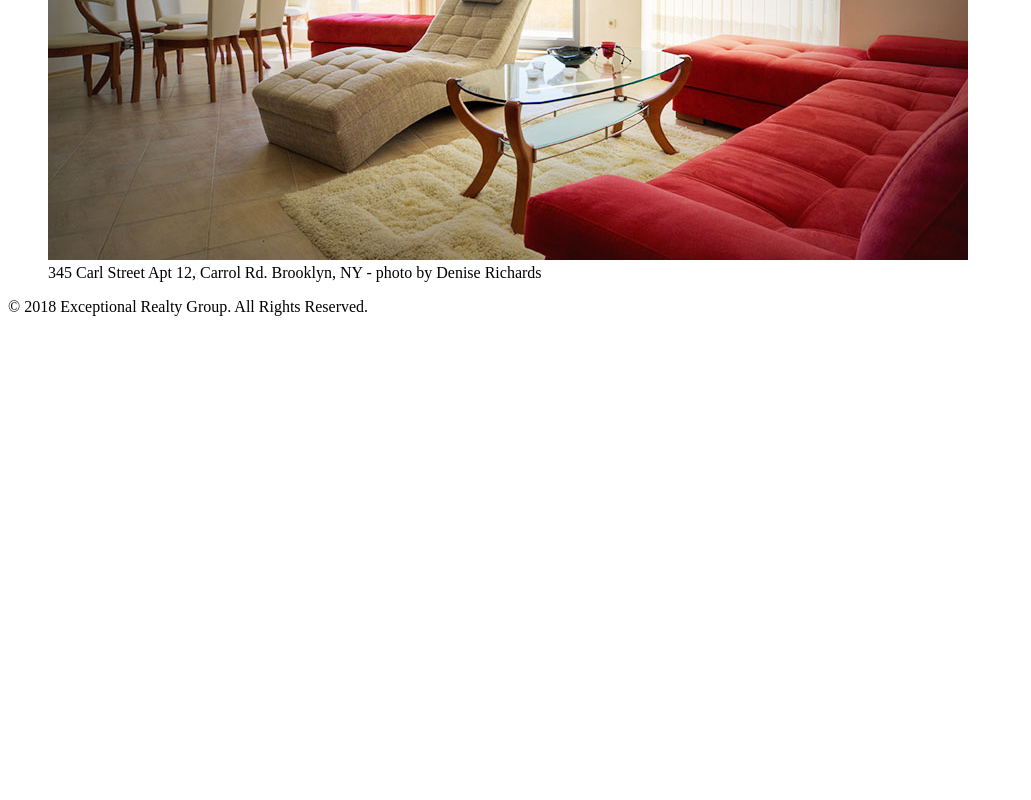
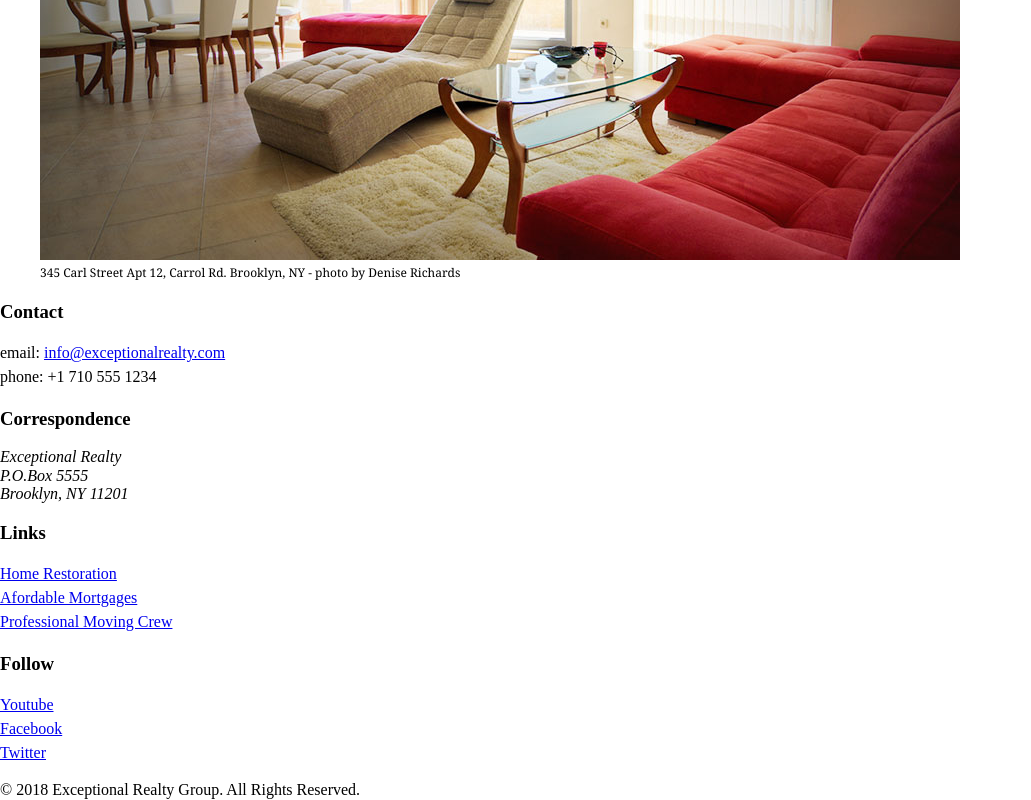
Before and after one commit to yuanxizhang/exceptional-realty, a plain HTML site: page index.html in a window 1280 px wide. Shown: the part 672-1472 px from the top of the page, without its empty margins (0-1031 px from the left). Before the commit the page ends 996 px from the top, so only its background shows below. Drawn offline with nearby package versions, Linux system fonts and the light colour scheme.

Commit message:
add external css file and connect it to project

```diff
--- a/css/style2.css
+++ b/css/style2.css
@@ -40,3 +40,16 @@
   background-color: #ddd;
   color: black;
 }
+
+P {
+  font-size: 1em;
+  line-height: 1.5em
+}
+
+figcaption {
+  Font-weight: normal;
+  font-size: 0.75em;
+  line-height: 1.5em;
+  font-family: Georgia, "New Rimes Roman", serif;
+  color: #000000;
+}
--- a/index.html
+++ b/index.html
@@ -8,7 +8,8 @@
 	<meta name="viewport" content="width=device-width, initial-scale=1.0">
 	<link href="https://fonts.googleapis.com/css?family=Monoton" rel="stylesheet">
 	<link rel="stylesheet" type="text/css" href="css/style2.css">
-
+	<link rel="stylesheet" href="https://cdnjs.cloudflare.com/ajax/libs/normalize/8.0.1/normalize.min.css">
+	<script src="https://cdnjs.cloudflare.com/ajax/libs/materialize/1.0.0/css/materialize.min.css"></script>
 	<title>Exceptional Realty Group - Luxury Homes - About</title>
 </head>
 <body>
@@ -52,6 +53,40 @@
       <figcaption>345 Carl Street Apt 12, Carrol Rd. Brooklyn, NY - photo by Denise Richards</figcaption>
     </figure>
   </section>
+  <section id="details">
+      <div>
+        <h3>Contact</h3>
+        <p>
+          email: <a href="mailto:info@exceptionalrealty.com">info@exceptionalrealty.com</a><br>
+          phone: +1 710 555 1234
+        </p>
+        <h3>Correspondence</h3>
+        <address>
+          Exceptional Realty<br>
+          P.O.Box 5555<br>
+          Brooklyn, NY 11201
+        </address>
+      </div>
+
+      <div>
+        <h3>Links</h3>
+        <p>
+          <a href="#" target="_blank">Home Restoration</a><br>
+          <a href="#" target="_blank">Afordable Mortgages</a><br>
+          <a href="#" target="_blank">Professional Moving Crew</a>
+        </p>
+      </div>
+
+      <div>
+        <h3>Follow</h3>
+        <p>
+          <a href="#" target="_blank">Youtube</a><br>
+          <a href="#" target="_blank">Facebook</a><br>
+          <a href="#" target="_blank">Twitter</a>
+        </p>
+      </div>
+  </section>
+
 	<footer>
     &copy; 2018 Exceptional Realty Group. All Rights Reserved.
   </footer>
```
Also changed, not shown: contact.html (+2 -0 lines), market-report.html (+2 -0 lines), new-properties.html (+2 -0 lines), real-estate-listings.html (+2 -0 lines).
